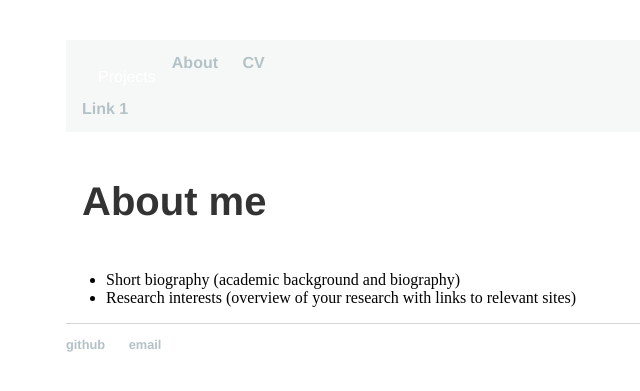
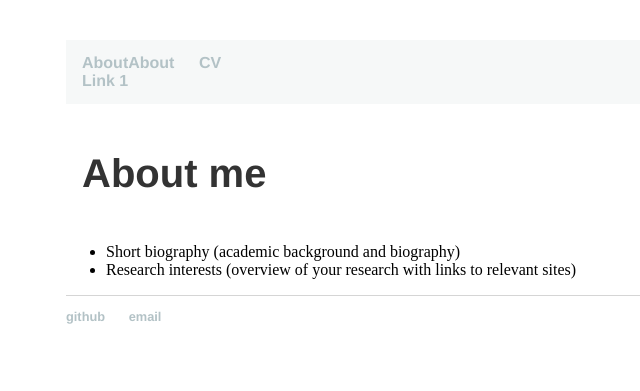
Before and after one commit to lena-kilian/lena-kilian.github.io, a Jekyll site: the page built from index.md, in a window 1280 px wide. Shown: the top 391 px of the page, without its empty margins (126-766 px from the left). Built offline with Jekyll 4.4.1, drawn with Linux system fonts in a browser that asks for light colours; our own code applies the rules of GitHub Pages for plain Markdown files.

Commit message:
Update default.html

```diff
--- a/_layouts/default.html
+++ b/_layouts/default.html
@@ -10,7 +10,7 @@
 	    		<ul>
 	        		<li><a href="/">About</a></li>
 				<div class="dropdown">
-					<button class="dropbtn">Projects
+					<a href="work">About</a>
 						<i class="fa fa-caret-down"></i>
 					</button>
 					<div class="dropdown-content">
```
